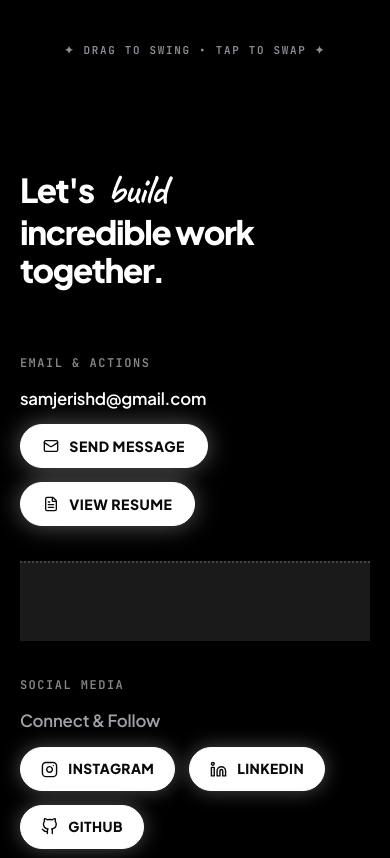
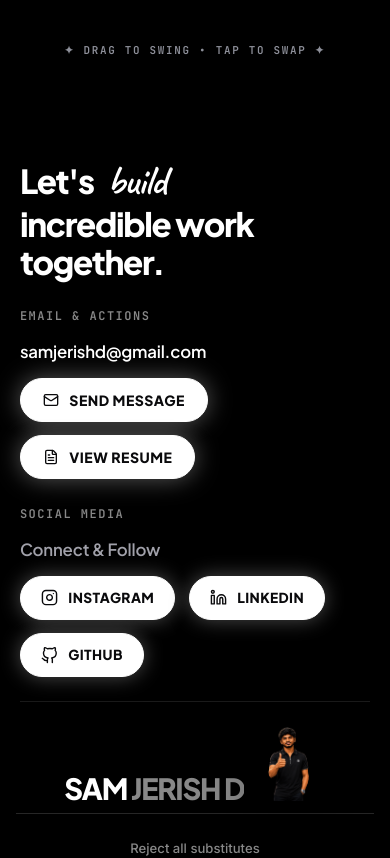
Before and after one commit to samjerish/SAMJERISHD_PORTFOLIO, a React (Vite) app: page / in a window 390 px wide. Shown: the part 8400-9258 px from the top of the page. Built offline with nearby package versions, Linux system fonts and the light colour scheme.

Commit message:
Remove extra spacing and dotted divider in Contact section on mobile

```diff
--- a/src/components/sections/ContactSection.css
+++ b/src/components/sections/ContactSection.css
@@ -444,10 +444,11 @@
   }
 
   .contact-splitter-vertical {
-    width: 100%;
-    height: 0;
-    border-left: none;
-    border-top: 2px dotted #444444;
+    display: none;
+  }
+
+  .contact-splitter-horizontal {
+    margin: 2rem 0;
   }
 
   .contact-massive-text-wrapper {
@@ -515,11 +516,21 @@
 
 @media (max-width: 480px) {
   .dark-contact-section {
-    padding: 5vh 1rem 0 1rem;
+    padding: 4vh 1rem 0 1rem;
+  }
+  .contact-hero-header {
+    margin-bottom: 1.6rem;
   }
   .contact-hero-header h1 {
     font-size: clamp(1.85rem, 8.5vw, 2.6rem);
     line-height: 1.15;
+  }
+  .contact-splitter-horizontal {
+    margin: 1.5rem 0;
+  }
+  .contact-info-grid {
+    gap: 1.6rem;
+    margin-bottom: 0;
   }
   .contact-massive-text-wrapper {
     gap: clamp(0.4rem, 1.2vw, 0.8rem);
```
